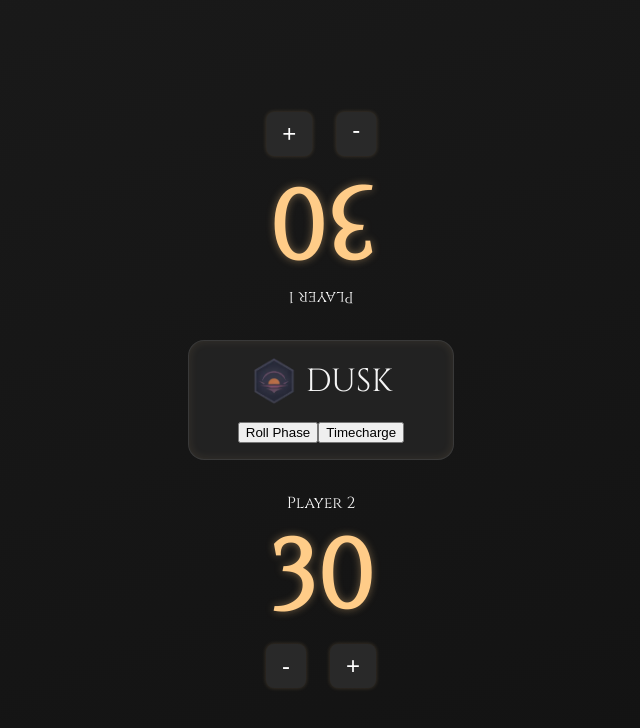
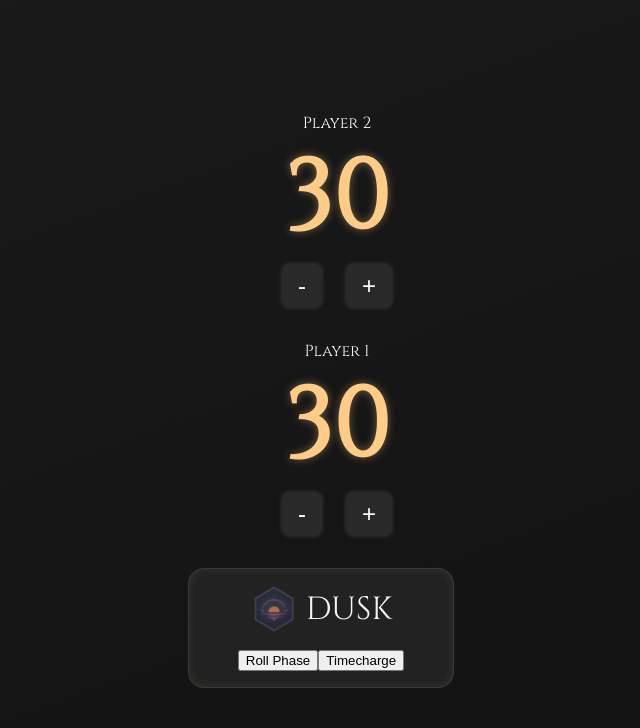
Before and after one commit to YatoCrow/chronoshift-tracker, a React (Vite) app: page / in a window 1280 px wide. Shown: the top 728 px of the page, without its empty margins (335-975 px from the left). Built offline with nearby package versions, Linux system fonts and the light colour scheme; the HTML template or start-up script is replaced by a standard one.

Commit message:
Update App.jsx

```diff
--- a/src/App.jsx
+++ b/src/App.jsx
@@ -62,12 +62,23 @@ function App() {
 
   return (
     <div className="tracker">
-      <div className="player top">
-        <div className="label">Player 1</div>
-        <div className="hp">{hp1}</div>
-        <div className="controls">
-          <button onClick={() => adjustHP(1, -1)}>-</button>
-          <button onClick={() => adjustHP(1, 1)}>+</button>
+      <div className="players">
+        <div className="player opponent">
+          <div className="label">Player 2</div>
+          <div className="hp">{hp2}</div>
+          <div className="controls">
+            <button onClick={() => adjustHP(2, -1)}>-</button>
+            <button onClick={() => adjustHP(2, 1)}>+</button>
+          </div>
+        </div>
+
+        <div className="player local">
+          <div className="label">Player 1</div>
+          <div className="hp">{hp1}</div>
+          <div className="controls">
+            <button onClick={() => adjustHP(1, -1)}>-</button>
+            <button onClick={() => adjustHP(1, 1)}>+</button>
+          </div>
         </div>
       </div>
 
@@ -83,15 +94,6 @@ function App() {
         <button onClick={rollPhase}>Roll Phase</button>
         <button onClick={timecharge}>Timecharge</button>
       </div>
-
-      <div className="player bottom">
-        <div className="label">Player 2</div>
-        <div className="hp">{hp2}</div>
-        <div className="controls">
-          <button onClick={() => adjustHP(2, -1)}>-</button>
-          <button onClick={() => adjustHP(2, 1)}>+</button>
-        </div>
-      </div>
     </div>
   );
 }
```
